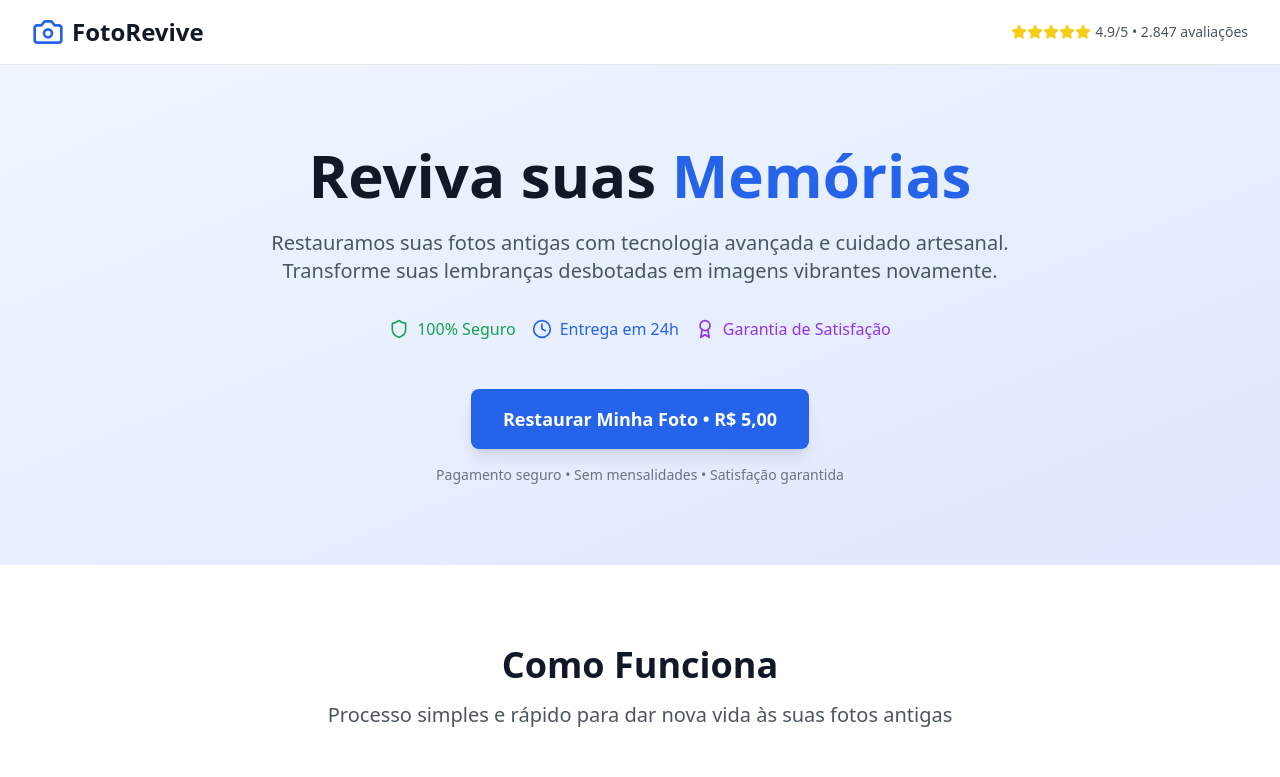
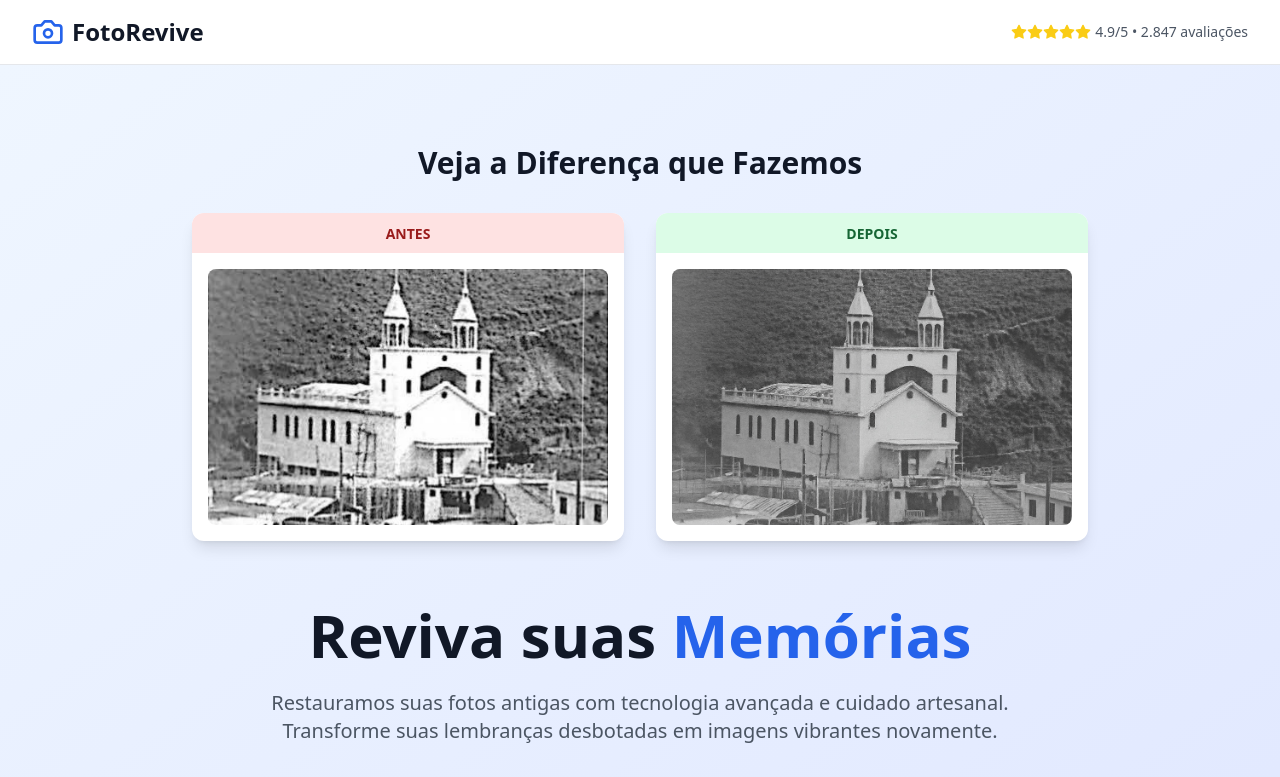
Before and after one commit to yansassi/restaurepro, a React (Vite) app: page / in a window 1280 px wide. Shown: the top 777 px of the page. Built offline with nearby package versions, Linux system fonts and the light colour scheme.

Commit message:
Adicionar seção antes e depois no Hero

```diff
--- a/src/components/Hero.tsx
+++ b/src/components/Hero.tsx
@@ -9,6 +9,40 @@ const Hero = ({ onStartClick }: HeroProps) => {
   return (
     <section className="bg-gradient-to-br from-blue-50 to-indigo-100 py-20">
       <div className="max-w-7xl mx-auto px-4 sm:px-6 lg:px-8">
+        {/* Seção Antes e Depois */}
+        <div className="text-center mb-16">
+          <h2 className="text-2xl md:text-3xl font-bold text-gray-900 mb-8">
+            Veja a Diferença que Fazemos
+          </h2>
+          <div className="grid md:grid-cols-2 gap-8 max-w-4xl mx-auto">
+            <div className="bg-white rounded-xl shadow-lg overflow-hidden">
+              <div className="bg-red-100 px-4 py-2">
+                <span className="text-red-800 font-semibold text-sm">ANTES</span>
+              </div>
+              <div className="p-4">
+                <img
+                  src="/fotoantiga.jpg"
+                  alt="Foto antiga antes da restauração"
+                  className="w-full h-64 object-cover rounded-lg"
+                />
+              </div>
+            </div>
+
+            <div className="bg-white rounded-xl shadow-lg overflow-hidden">
+              <div className="bg-green-100 px-4 py-2">
+                <span className="text-green-800 font-semibold text-sm">DEPOIS</span>
+              </div>
+              <div className="p-4">
+                <img
+                  src="/restaurada.jpg"
+                  alt="Foto restaurada depois do tratamento"
+                  className="w-full h-64 object-cover rounded-lg"
+                />
+              </div>
+            </div>
+          </div>
+        </div>
+
         <div className="text-center">
           <h1 className="text-4xl md:text-6xl font-bold text-gray-900 mb-6">
             Reviva suas
```
